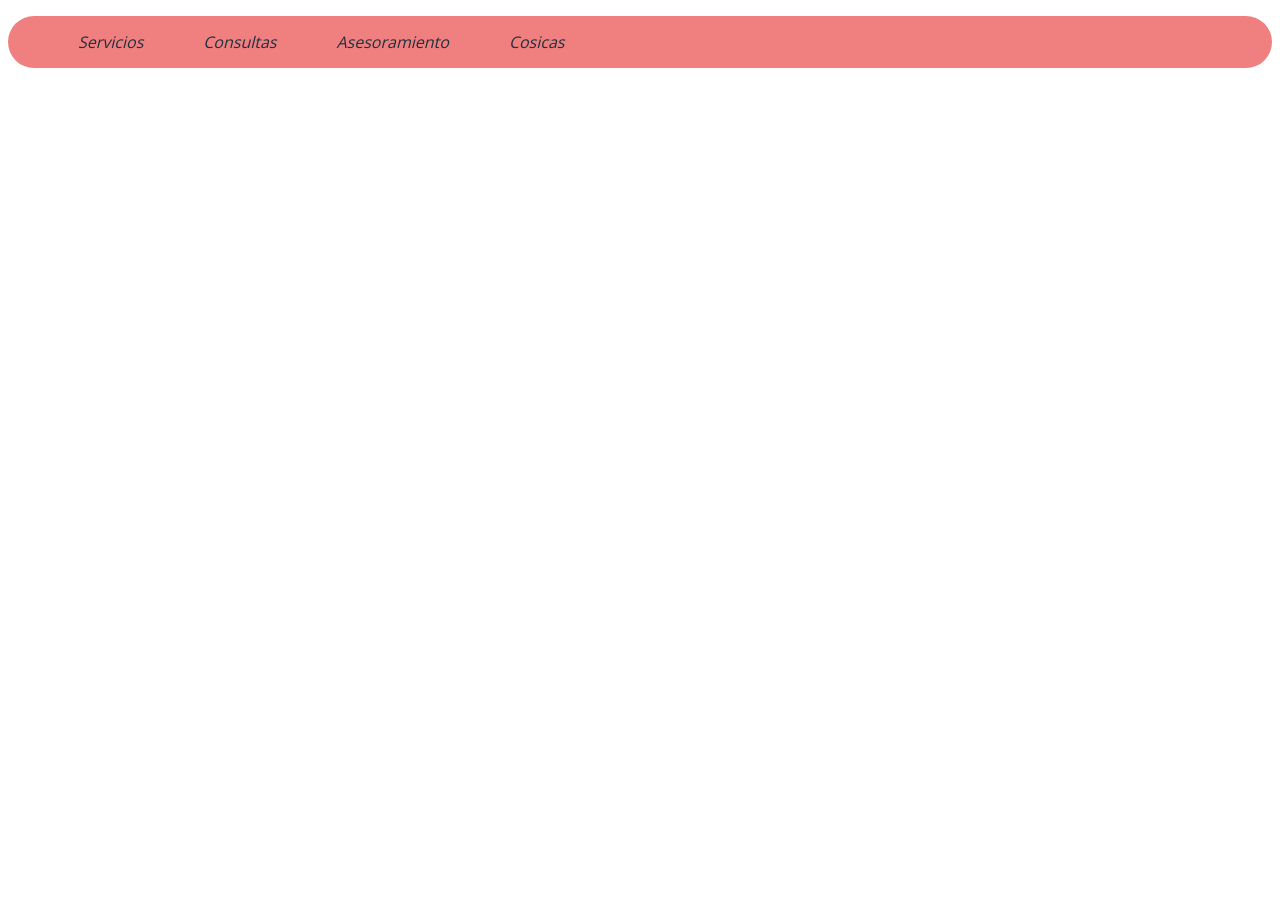
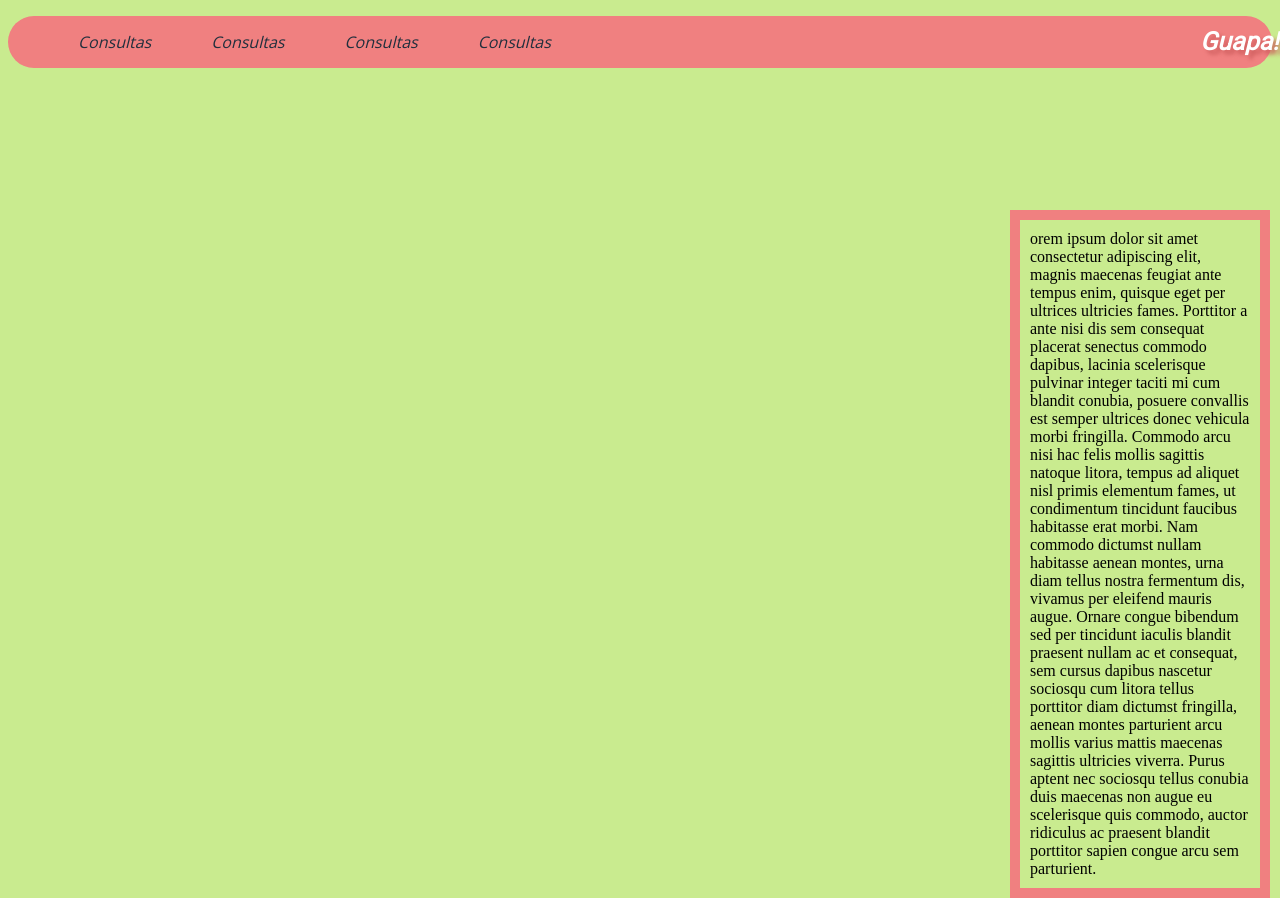
Before and after one commit to GiulianoAiello/El-decisivo, a plain HTML site: page index.html in a window 1280 px wide. Before the commit the page ends 800 px from the top, so only its background shows below. Drawn offline with nearby package versions, Linux system fonts and the light colour scheme.

Commit message:
añado una nueva imágen y algunos cambios en general

```diff
--- a/estilos.css
+++ b/estilos.css
@@ -1,3 +1,11 @@
+body {
+width: 30%;
+
+
+}
+
+
+
 ul {
 list-style-type: none;
 text-align: center;
@@ -7,15 +15,18 @@ border-radius: 15px;
 
 
 
+
 }
 
 li {
+
 float: left;
 transition: 0s;
 
 }
 
 li a {
+
 padding-top: 15px;
 padding-bottom: 15px;
 padding-left: 30px;
@@ -48,3 +59,10 @@ font-style: italic;
 margin-left: 45em;
 
 }
+
+.texto {
+position: absolute;
+float: left;
+
+
+}
--- a/header.css
+++ b/header.css
@@ -1,3 +1,11 @@
+body{
+user-scalable: yes;
+background-color: #C9EB8F;
+
+}
+
+
+
 ul {
 list-style-type: none;
 text-align: center;
@@ -5,17 +13,15 @@ overflow: hidden;
 background-color: #F08080;
 border-radius: 30px;
 
-
-
 }
 
 li {
 float: left;
 transition: 0s;
-
+overflow-x: hidden;
 }
 
-li a {
+li .uwu {
 padding-top: 15px;
 padding-bottom: 15px;
 padding-left: 30px;
@@ -27,9 +33,10 @@ transition: 1s;
 font-family: 'Open Sans', sans-serif;
 font-style: italic;
 margin:0;
+overflow:hidden;
 }
 
-li a:hover{
+li .uwu:hover{
 background-color: #CD5C5C;
 border-radius: 30px;
 padding-top: 15px;
@@ -49,3 +56,40 @@ font-style: italic;
 margin-left: 45em;
 
 }
+
+.chuli {
+display:block;
+margin-right: 5px;
+padding-top: 11px;
+font-weight: bold;font-style: italic;font-family: 'Roboto', sans-serif;font-size: 25px;
+text-decoration: none;
+color: white;
+text-shadow: 4px 4px 4px #CD5C5C;
+transition: 2s;
+position: absolute;
+left: 1200px;
+
+
+}
+
+.chuli:hover {
+  padding-top: 7px;
+  font-size: 30px;
+  transition: 2s;
+}
+
+
+.texto {
+position: absolute;
+left: 1000px;
+top: 200px;
+margin:10px;padding:10px;border:10px;
+border:auto;
+border-color: #F08080;
+border-style: solid;
+
+
+
+
+
+}
--- a/index.html
+++ b/index.html
@@ -3,6 +3,8 @@
 <script src="main.js" type="text/javascript"></script>
 <link rel=stylesheet type="text/css" href="header.css">
 <link href="https://fonts.googleapis.com/css?family=Open+Sans&display=swap" rel="stylesheet">
+<link href="https://fonts.googleapis.com/css?family=Roboto&display=swap" rel="stylesheet">
+
 
 
   <head>
@@ -10,12 +12,21 @@
     <title></title>
   </head>
   <body>
+    <header>
 <ul>
-  <li><a href="#uwu"> Servicios </a></li>
-  <li><a href="#uwu"> Consultas </a></li>
-  <li><a href="#uwu"> Asesoramiento </a></li>
-  <li><a href="#uwu"> Cosicas </a></li>
+  <li class="iwix"><a class="uwu" href="#uwu"> Consultas </a></li>
+  <li class="iwix"><a class="uwu" href="#uwu"> Consultas </a></li>
+  <li class="iwix"><a class="uwu" href="#uwu"> Consultas </a></li>
+  <li class="iwix"><a class="uwu" href="#uwu"> Consultas </a></li>
+  <li><a class="chuli" href="#owo">Guapa!</a></li>
+<header>
+</ul>
+<div class="texto">
+  orem ipsum dolor sit amet consectetur adipiscing elit, magnis maecenas feugiat ante tempus enim, quisque eget per ultrices ultricies fames. Porttitor a ante nisi dis sem consequat placerat senectus commodo dapibus, lacinia scelerisque pulvinar integer taciti mi cum blandit conubia, posuere convallis est semper ultrices donec vehicula morbi fringilla. Commodo arcu nisi hac felis mollis sagittis natoque litora, tempus ad aliquet nisl primis elementum fames, ut condimentum tincidunt faucibus habitasse erat morbi.
 
-</ul>
+Nam commodo dictumst nullam habitasse aenean montes, urna diam tellus nostra fermentum dis, vivamus per eleifend mauris augue. Ornare congue bibendum sed per tincidunt iaculis blandit praesent nullam ac et consequat, sem cursus dapibus nascetur sociosqu cum litora tellus porttitor diam dictumst fringilla, aenean montes parturient arcu mollis varius mattis maecenas sagittis ultricies viverra. Purus aptent nec sociosqu tellus conubia duis maecenas non augue eu scelerisque quis commodo, auctor ridiculus ac praesent blandit porttitor sapien congue arcu sem parturient.
+
+
+</div>
   </body>
 </html>
```
Also changed, not shown: vector-el-fondo-abstracto-blanco-del-diseño-y-gris-geométrico-gray-grid-mosaic-background-84851667.jpg (added).
